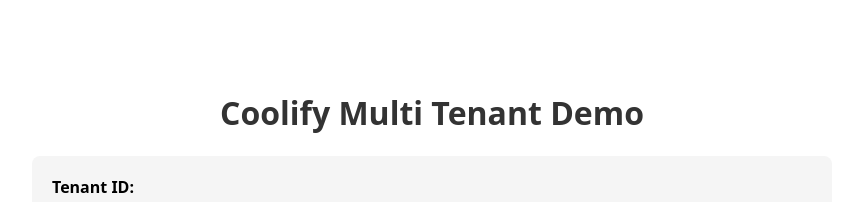
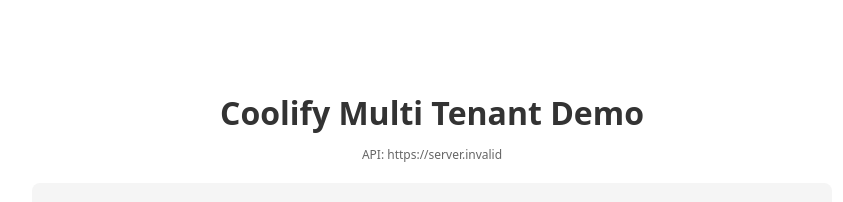
Before and after one commit to NahidDesigner/tp2, a React (Vite) app in the folder frontend/: page / in a window 1280 px wide. Shown: the top 202 px of the page, without its empty margins (208-1051 px from the left). Built offline with nearby package versions, Linux system fonts and the light colour scheme; no server answers.

Commit message:
Add API URL display in UI for debugging

```diff
--- a/frontend/src/App.jsx
+++ b/frontend/src/App.jsx
@@ -42,8 +42,8 @@
 
 const API_URL = getApiUrl()
 
-// Log API URL for debugging (remove in production)
-if (typeof window !== 'undefined' && import.meta.env.DEV) {
+// Log API URL for debugging
+if (typeof window !== 'undefined') {
   console.log('API URL:', API_URL)
 }
 
@@ -133,6 +133,9 @@
       <h1 style={{ textAlign: 'center', color: '#333' }}>
         Coolify Multi Tenant Demo
       </h1>
+      <p style={{ textAlign: 'center', color: '#666', fontSize: '12px', marginTop: '-10px', marginBottom: '20px' }}>
+        API: {API_URL}
+      </p>
 
       <div style={{
         backgroundColor: '#f5f5f5',
```
